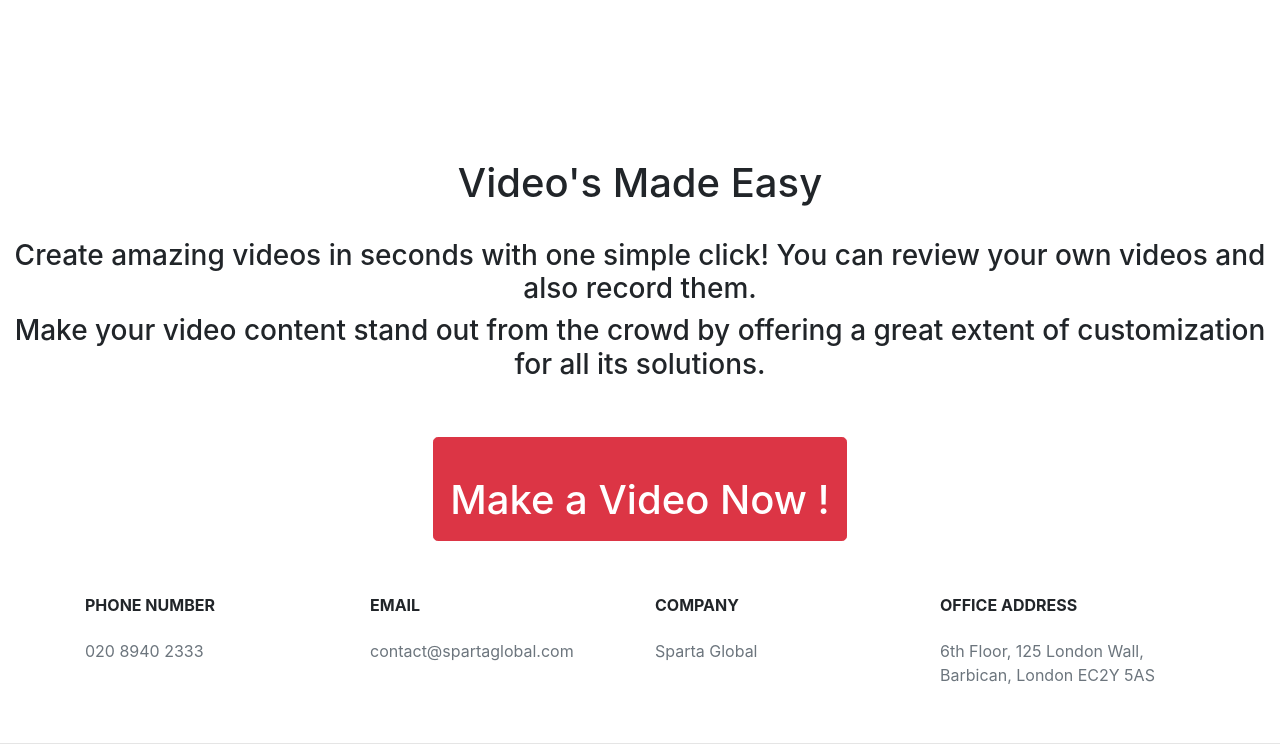
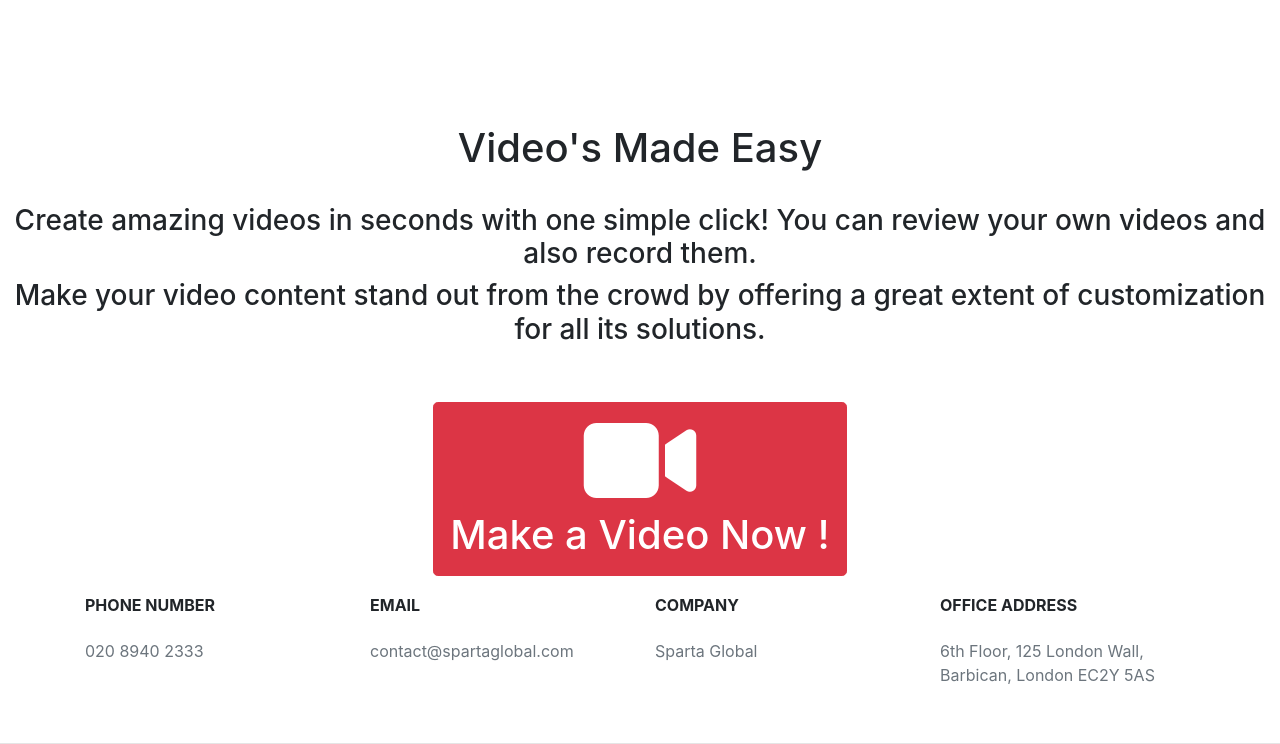
Before and after one commit to Benedek4000/eng130_week4_project, a Flask app: page / in a window 1280 px wide. Shown: the part 56-800 px from the top of the page. Run offline with Flask 2, Linux system fonts and the light colour scheme; some libraries are stand-ins or nearby versions.

Commit message:
finished footer and updated main page

```diff
--- a/frontend/templates/base.html
+++ b/frontend/templates/base.html
@@ -9,6 +9,7 @@
 
     <!-- Bootstrap CSS -->
     <link rel="stylesheet" href="https://stackpath.bootstrapcdn.com/bootstrap/4.3.1/css/bootstrap.min.css" integrity="sha384-ggOyR0iXCbMQv3Xipma34MD+dH/1fQ784/j6cY/iJTQUOhcWr7x9JvoRxT2MZw1T" crossorigin="anonymous">
+    <link rel="stylesheet" href="https://cdnjs.cloudflare.com/ajax/libs/font-awesome/6.1.1/css/all.min.css">
   </head>
   <body>
 
```
